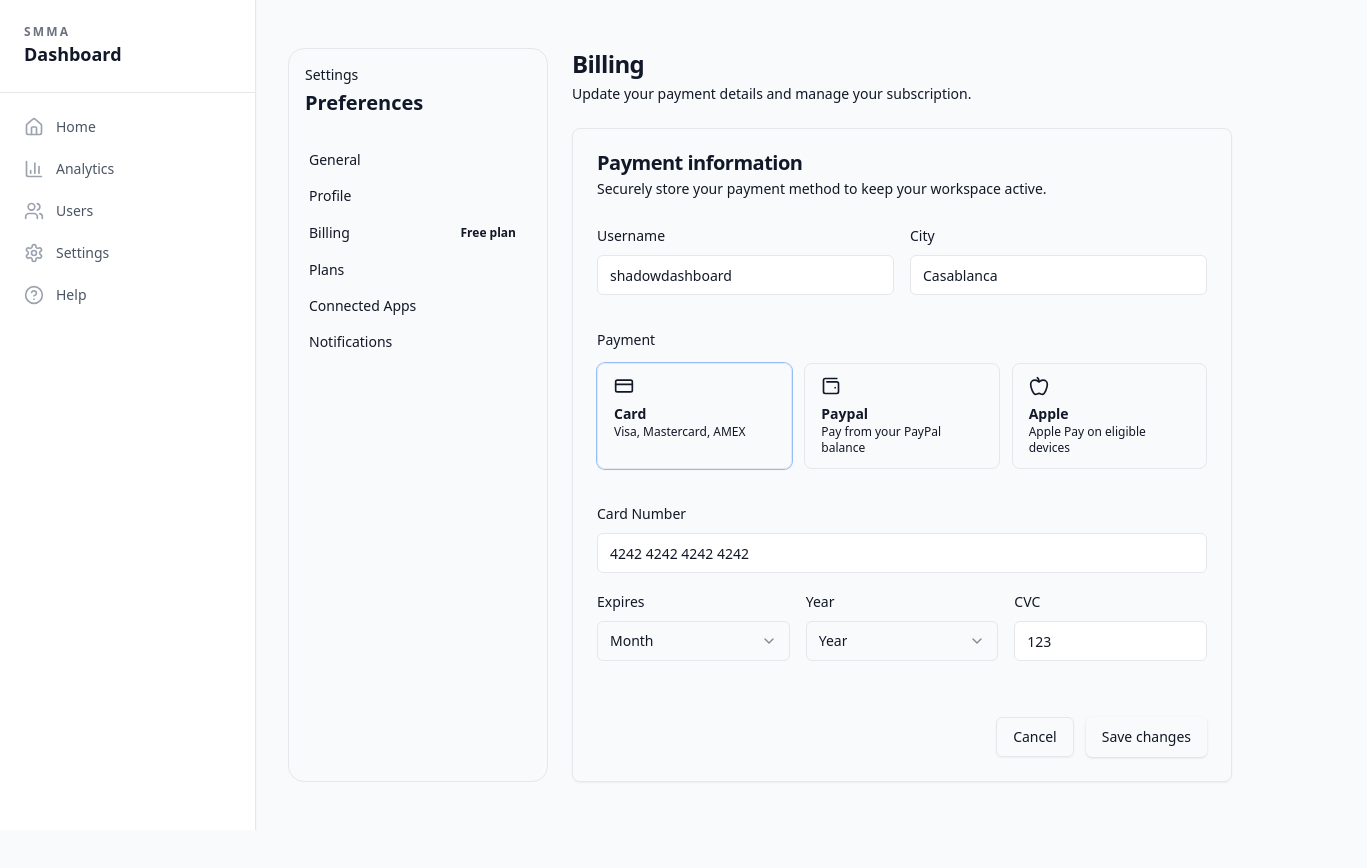
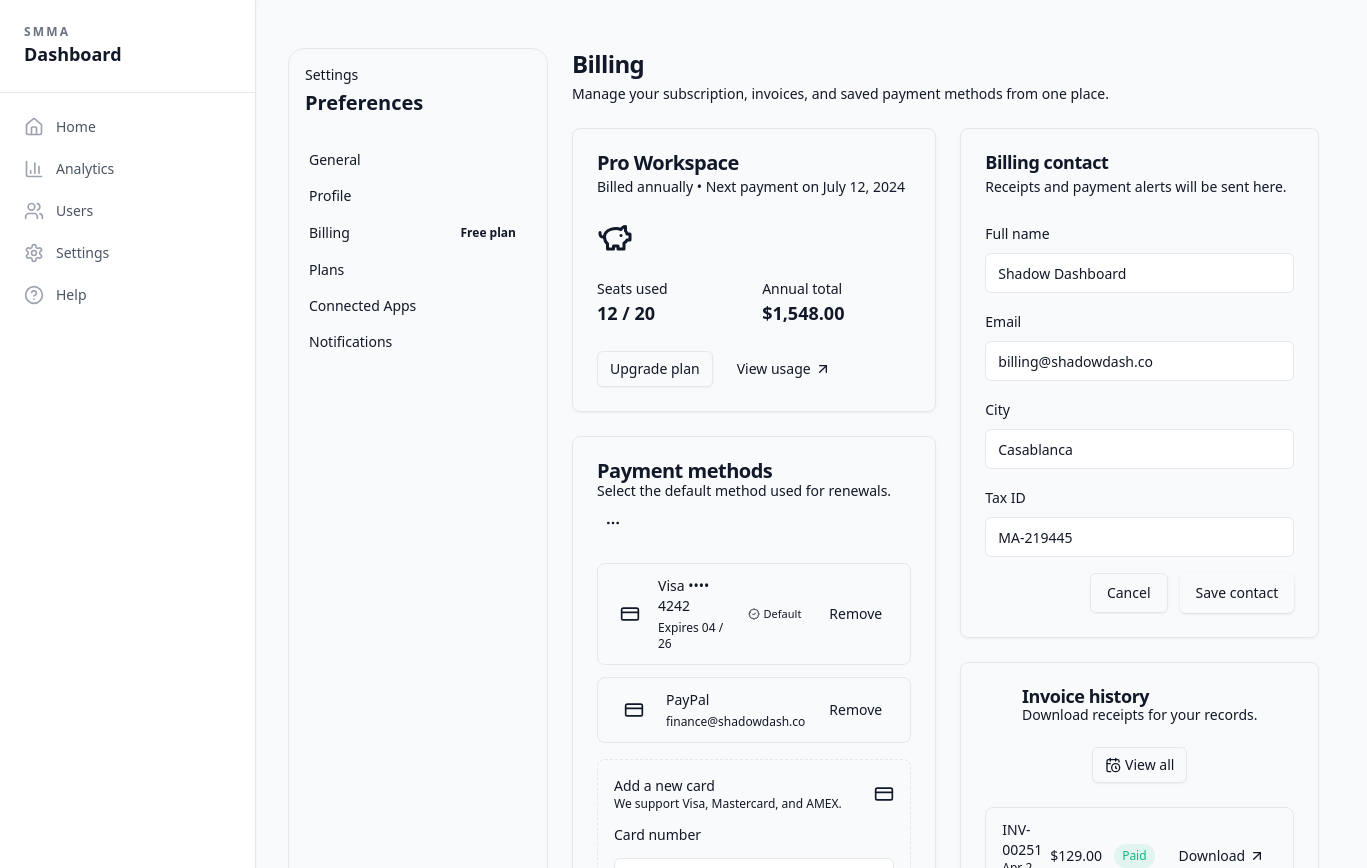
Before and after one commit to elkouariayoub-bit/smma-morocco, a Next.js app: page /settings/billing in a window 1280 px wide. Shown: the top 868 px of the page, 1367 px wide, since content can reach past the window. Before the commit the page ends 830 px from the top, so only its background shows below. Built offline with nearby package versions, Linux system fonts and the light colour scheme.

Commit message:
Revamp billing settings experience

```diff
--- a/app/(dashboard)/settings/billing/page.tsx
+++ b/app/(dashboard)/settings/billing/page.tsx
@@ -1,7 +1,14 @@
 'use client'
 
 import * as React from 'react'
-import { Apple, CreditCard, Wallet2 } from 'lucide-react'
+import {
+  ArrowUpRight,
+  BadgeCheck,
+  CalendarClock,
+  CreditCard,
+  MoreHorizontal,
+  PiggyBank,
+} from 'lucide-react'
 
 import { Button } from '@/components/ui/button'
 import {
@@ -24,55 +31,62 @@ import {
 import { cn } from '@/lib/utils'
 import { toast } from 'sonner'
 
-type PaymentMethod = 'card' | 'paypal' | 'apple'
+type PaymentMethodType = 'card' | 'paypal'
 
-type BillingState = {
-  username: string
-  city: string
-  paymentMethod: PaymentMethod
-  cardNumber: string
-  expiryMonth: string
-  expiryYear: string
-  cvc: string
+type PaymentMethod = {
+  id: string
+  type: PaymentMethodType
+  brand: string
+  last4?: string
+  expiry?: string
+  email?: string
 }
 
-const initialState: BillingState = {
-  username: 'shadowdashboard',
-  city: 'Casablanca',
-  paymentMethod: 'card',
-  cardNumber: '4242 4242 4242 4242',
-  expiryMonth: '04',
-  expiryYear: '2026',
-  cvc: '123',
+type BillingContact = {
+  fullName: string
+  city: string
+  taxId: string
+  email: string
 }
 
-const paymentOptions: Array<{
-  value: PaymentMethod
-  label: string
-  description: string
-  icon: React.ComponentType<React.SVGProps<SVGSVGElement>>
-}> = [
+type Invoice = {
+  id: string
+  date: string
+  total: string
+  status: 'paid' | 'due'
+  url: string
+}
+
+const initialContact: BillingContact = {
+  fullName: 'Shadow Dashboard',
+  city: 'Casablanca',
+  taxId: 'MA-219445',
+  email: 'billing@shadowdash.co',
+}
+
+const initialMethods: PaymentMethod[] = [
   {
-    value: 'card',
-    label: 'Card',
-    description: 'Visa, Mastercard, AMEX',
-    icon: CreditCard,
+    id: 'pm_visa',
+    type: 'card',
+    brand: 'Visa',
+    last4: '4242',
+    expiry: '04 / 26',
   },
   {
-    value: 'paypal',
-    label: 'Paypal',
-    description: 'Pay from your PayPal balance',
-    icon: Wallet2,
-  },
-  {
-    value: 'apple',
-    label: 'Apple',
-    description: 'Apple Pay on eligible devices',
-    icon: Apple,
+    id: 'pm_paypal',
+    type: 'paypal',
+    brand: 'PayPal',
+    email: 'finance@shadowdash.co',
   },
 ]
 
-const months = [
+const invoices: Invoice[] = [
+  { id: 'INV-00251', date: 'Apr 2, 2024', total: '$129.00', status: 'paid', url: '#' },
+  { id: 'INV-00238', date: 'Mar 2, 2024', total: '$129.00', status: 'paid', url: '#' },
+  { id: 'INV-00221', date: 'Feb 2, 2024', total: '$129.00', status: 'paid', url: '#' },
+]
+
+const expiryMonths = [
   { value: '01', label: 'January' },
   { value: '02', label: 'February' },
   { value: '03', label: 'March' },
@@ -87,145 +101,228 @@ const months = [
   { value: '12', label: 'December' },
 ]
 
-const years = Array.from({ length: 10 }, (_, index) => (new Date().getFullYear() + index).toString())
+const expiryYears = Array.from({ length: 10 }, (_, index) => (new Date().getFullYear() + index).toString())
 
 export default function BillingSettingsPage() {
-  const [values, setValues] = React.useState<BillingState>(initialState)
-  const [isSaving, setIsSaving] = React.useState(false)
+  const [contact, setContact] = React.useState<BillingContact>(initialContact)
+  const [activeMethod, setActiveMethod] = React.useState(initialMethods[0]!.id)
+  const [methods, setMethods] = React.useState<PaymentMethod[]>(initialMethods)
+  const [isSavingContact, setIsSavingContact] = React.useState(false)
+  const [isSavingCard, setIsSavingCard] = React.useState(false)
+  const [newCard, setNewCard] = React.useState({
+    number: '4242 4242 4242 4242',
+    month: '04',
+    year: expiryYears[2]!,
+    cvc: '123',
+  })
 
-  const isCard = values.paymentMethod === 'card'
+  const selectedMethod = methods.find((method) => method.id === activeMethod)
 
-  function updateField<Field extends keyof BillingState>(field: Field, next: BillingState[Field]) {
-    setValues((prev) => ({
+  function updateContact<Field extends keyof BillingContact>(field: Field, value: BillingContact[Field]) {
+    setContact((prev) => ({
       ...prev,
-      [field]: next,
+      [field]: value,
     }))
   }
 
-  async function handleSubmit(event: React.FormEvent<HTMLFormElement>) {
+  async function saveContact(event: React.FormEvent<HTMLFormElement>) {
     event.preventDefault()
-    setIsSaving(true)
+    setIsSavingContact(true)
     try {
       // 🔗 Replace with your API call later
-      // await fetch('/api/billing', {
-      //   method: 'POST',
+      // await fetch('/api/billing/contact', {
+      //   method: 'PATCH',
       //   headers: { 'Content-Type': 'application/json' },
-      //   body: JSON.stringify(values),
+      //   body: JSON.stringify(contact),
       // })
       await new Promise((resolve) => setTimeout(resolve, 600))
-      toast.success('Billing details saved')
+      toast.success('Billing contact updated')
     } catch (error: any) {
-      toast.error(error?.message ?? 'Something went wrong while saving your billing details')
+      toast.error(error?.message ?? 'Something went wrong while saving your contact details')
     } finally {
-      setIsSaving(false)
+      setIsSavingContact(false)
     }
   }
 
-  function handleReset() {
-    setValues(initialState)
-    toast.success('Changes discarded', {
-      description: 'We restored your previous billing details.',
-    })
+  async function saveCard(event: React.FormEvent<HTMLFormElement>) {
+    event.preventDefault()
+    setIsSavingCard(true)
+    try {
+      // 🔗 Replace with your API call later
+      // await fetch('/api/billing/payment-methods', {
+      //   method: 'POST',
+      //   headers: { 'Content-Type': 'application/json' },
+      //   body: JSON.stringify({
+      //     number: newCard.number,
+      //     expMonth: newCard.month,
+      //     expYear: newCard.year,
+      //     cvc: newCard.cvc,
+      //   }),
+      // })
+      await new Promise((resolve) => setTimeout(resolve, 700))
+      const id = `pm_${Math.random().toString(36).slice(2, 7)}`
+      const last4 = newCard.number.slice(-4)
+      const card: PaymentMethod = {
+        id,
+        type: 'card',
+        brand: 'Visa',
+        last4,
+        expiry: `${newCard.month} / ${newCard.year.slice(-2)}`,
+      }
+      setMethods((prev) => [card, ...prev])
+      setActiveMethod(id)
+      toast.success('Card added', { description: `•••• ${last4} is now your default method.` })
+    } catch (error: any) {
+      toast.error(error?.message ?? 'Unable to add the card right now')
+    } finally {
+      setIsSavingCard(false)
+    }
+  }
+
+  function removeMethod(id: string) {
+    setMethods((prev) => prev.filter((method) => method.id !== id))
+    if (activeMethod === id && methods.length > 1) {
+      const fallback = methods.find((method) => method.id !== id)
+      if (fallback) {
+        setActiveMethod(fallback.id)
+      }
+    }
+    toast.success('Payment method removed')
   }
 
   return (
     <div className="space-y-6">
       <div className="space-y-1">
         <h1 className="text-2xl font-semibold tracking-tight">Billing</h1>
-        <p className="text-sm text-muted-foreground">Update your payment details and manage your subscription.</p>
+        <p className="text-sm text-muted-foreground">
+          Manage your subscription, invoices, and saved payment methods from one place.
+        </p>
       </div>
 
+      <div className="grid gap-6 lg:grid-cols-[1.6fr_1fr]">
+        <div className="space-y-6">
+          <Card className="border-primary/20 bg-primary/5">
+            <CardHeader className="flex flex-row items-start justify-between gap-4">
+              <div className="space-y-1">
+                <CardTitle className="text-xl">Pro Workspace</CardTitle>
+                <CardDescription>
+                  Billed annually • Next payment on <span className="font-medium text-foreground">July 12, 2024</span>
+                </CardDescription>
+              </div>
+              <PiggyBank className="h-9 w-9 text-primary" />
+            </CardHeader>
+            <CardContent className="grid gap-4 sm:grid-cols-2">
+              <div>
+                <div className="text-sm text-muted-foreground">Seats used</div>
+                <p className="text-lg font-semibold">12 / 20</p>
+              </div>
+              <div>
+                <div className="text-sm text-muted-foreground">Annual total</div>
+                <p className="text-lg font-semibold">$1,548.00</p>
+              </div>
+            </CardContent>
+            <CardFooter className="flex flex-wrap gap-3">
+              <Button type="button" size="sm" variant="outline">
+                Upgrade plan
+              </Button>
+              <Button type="button" size="sm" variant="ghost" className="gap-1">
+                View usage
+                <ArrowUpRight className="h-4 w-4" />
+              </Button>
+            </CardFooter>
+          </Card>
+
           <Card>
-        <CardHeader>
-          <CardTitle className="text-xl">Payment information</CardTitle>
-          <CardDescription>Securely store your payment method to keep your workspace active.</CardDescription>
+            <CardHeader className="flex flex-row items-start justify-between">
+              <div>
+                <CardTitle className="text-xl">Payment methods</CardTitle>
+                <CardDescription>Select the default method used for renewals.</CardDescription>
+              </div>
+              <Button type="button" variant="ghost" size="icon" className="h-8 w-8">
+                <MoreHorizontal className="h-4 w-4" />
+              </Button>
             </CardHeader>
-        <form onSubmit={handleSubmit} className="space-y-8">
-          <CardContent className="space-y-8">
-            <div className="grid gap-4 md:grid-cols-2">
-              <div className="space-y-2">
-                <Label htmlFor="username">Username</Label>
-                <Input
-                  id="username"
-                  value={values.username}
-                  onChange={(event) => updateField('username', event.target.value)}
-                  placeholder="Enter username"
-                  autoComplete="username"
-                />
+            <CardContent className="space-y-4">
+              <div className="space-y-3">
+                {methods.map((method) => {
+                  const isActive = activeMethod === method.id
+                  return (
+                    <div
+                      key={method.id}
+                      className={cn(
+                        'flex items-center justify-between gap-3 rounded-lg border px-4 py-3 transition-colors',
+                        isActive ? 'border-primary bg-primary/5' : 'border-border hover:bg-muted/60',
+                      )}
+                    >
+                      <button
+                        type="button"
+                        onClick={() => setActiveMethod(method.id)}
+                        className="flex flex-1 items-center gap-3 text-left"
+                        aria-pressed={isActive}
+                      >
+                        <div className="flex h-10 w-10 items-center justify-center rounded-full bg-muted">
+                          <CreditCard className="h-5 w-5" />
                         </div>
-              <div className="space-y-2">
-                <Label htmlFor="city">City</Label>
-                <Input
-                  id="city"
-                  value={values.city}
-                  onChange={(event) => updateField('city', event.target.value)}
-                  placeholder="Enter city"
-                  autoComplete="address-level2"
-                />
+                        <div className="space-y-1">
+                          <p className="text-sm font-medium text-foreground">
+                            {method.brand}
+                            {method.last4 ? ` •••• ${method.last4}` : ''}
+                          </p>
+                          <p className="text-xs text-muted-foreground">
+                            {method.type === 'card' ? `Expires ${method.expiry}` : method.email}
+                          </p>
+                        </div>
+                      </button>
+                      <div className="flex items-center gap-2">
+                        {isActive && (
+                          <span className="flex items-center gap-1 rounded-full bg-primary/10 px-2 py-1 text-[11px] font-medium text-primary">
+                            <BadgeCheck className="h-3 w-3" />
+                            Default
+                          </span>
+                        )}
+                        <Button
+                          type="button"
+                          variant="ghost"
+                          size="sm"
+                          onClick={() => removeMethod(method.id)}
+                          disabled={methods.length === 1}
+                        >
+                          Remove
+                        </Button>
                       </div>
                     </div>
-
-            <div className="space-y-3">
-              <Label className="text-sm font-medium">Payment</Label>
-              <div role="radiogroup" className="grid gap-3 sm:grid-cols-3">
-                {paymentOptions.map((option) => {
-                  const Icon = option.icon
-                  const selected = values.paymentMethod === option.value
-                  return (
-                    <button
-                      key={option.value}
-                      type="button"
-                      role="radio"
-                      aria-checked={selected}
-                      onClick={() => updateField('paymentMethod', option.value)}
-                      className={cn(
-                        'flex h-full flex-col gap-2 rounded-lg border px-4 py-3 text-left transition-colors',
-                        'bg-card/40 hover:border-primary/60 hover:bg-muted/60 focus-visible:outline-none focus-visible:ring-2 focus-visible:ring-ring focus-visible:ring-offset-2',
-                        selected
-                          ? 'border-primary bg-primary/10 text-primary-foreground/90 shadow-sm ring-1 ring-primary'
-                          : 'border-border text-muted-foreground',
-                      )}
-                    >
-                      <Icon className="h-5 w-5" />
-                      <div>
-                        <div className="text-sm font-semibold text-foreground">{option.label}</div>
-                        <p className="text-xs text-muted-foreground">{option.description}</p>
-                      </div>
-                    </button>
                   )
                 })}
               </div>
+
+              <form onSubmit={saveCard} className="grid gap-4 rounded-lg border border-dashed p-4">
+                <div className="flex items-center justify-between gap-3">
+                  <div>
+                    <p className="text-sm font-medium">Add a new card</p>
+                    <p className="text-xs text-muted-foreground">We support Visa, Mastercard, and AMEX.</p>
                   </div>
-
-            <fieldset
-              className={cn('grid gap-4 md:grid-cols-2', !isCard && 'pointer-events-none opacity-60')}
-              disabled={!isCard}
-            >
-              <div className="space-y-2 md:col-span-2">
-                <Label htmlFor="card-number">Card Number</Label>
+                  <CreditCard className="h-5 w-5 text-muted-foreground" />
+                </div>
+                <Label htmlFor="new-card-number">Card number</Label>
                 <Input
-                  id="card-number"
+                  id="new-card-number"
+                  value={newCard.number}
+                  onChange={(event) => setNewCard((prev) => ({ ...prev, number: event.target.value }))}
                   inputMode="numeric"
-                  value={values.cardNumber}
-                  onChange={(event) => updateField('cardNumber', event.target.value)}
-                  placeholder="0000 0000 0000 0000"
                   autoComplete="cc-number"
                 />
-              </div>
-
-              <div className="grid gap-4 sm:grid-cols-3 md:col-span-2">
+                <div className="grid gap-4 sm:grid-cols-3">
                   <div className="space-y-2">
-                  <Label htmlFor="card-expiry-month">Expires</Label>
+                    <Label htmlFor="new-card-month">Month</Label>
                     <Select
-                    value={values.expiryMonth}
-                    onValueChange={(month) => updateField('expiryMonth', month)}
-                    disabled={!isCard}
+                      value={newCard.month}
+                      onValueChange={(month) => setNewCard((prev) => ({ ...prev, month }))}
                     >
-                    <SelectTrigger id="card-expiry-month">
-                      <SelectValue placeholder="Month" />
+                      <SelectTrigger id="new-card-month">
+                        <SelectValue placeholder="MM" />
                       </SelectTrigger>
                       <SelectContent>
-                      {months.map((month) => (
+                        {expiryMonths.map((month) => (
                           <SelectItem key={month.value} value={month.value}>
                             {month.label}
                           </SelectItem>
@@ -234,17 +331,13 @@ export default function BillingSettingsPage() {
                     </Select>
                   </div>
                   <div className="space-y-2">
-                  <Label htmlFor="card-expiry-year">Year</Label>
-                  <Select
-                    value={values.expiryYear}
-                    onValueChange={(year) => updateField('expiryYear', year)}
-                    disabled={!isCard}
-                  >
-                    <SelectTrigger id="card-expiry-year">
-                      <SelectValue placeholder="Year" />
+                    <Label htmlFor="new-card-year">Year</Label>
+                    <Select value={newCard.year} onValueChange={(year) => setNewCard((prev) => ({ ...prev, year }))}>
+                      <SelectTrigger id="new-card-year">
+                        <SelectValue placeholder="YY" />
                       </SelectTrigger>
                       <SelectContent>
-                      {years.map((year) => (
+                        {expiryYears.map((year) => (
                           <SelectItem key={year} value={year}>
                             {year}
                           </SelectItem>
@@ -253,34 +346,139 @@ export default function BillingSettingsPage() {
                     </Select>
                   </div>
                   <div className="space-y-2">
-                  <Label htmlFor="card-cvc">CVC</Label>
+                    <Label htmlFor="new-card-cvc">CVC</Label>
                     <Input
-                    id="card-cvc"
-                    value={values.cvc}
-                    onChange={(event) => updateField('cvc', event.target.value)}
-                    placeholder="CVC"
+                      id="new-card-cvc"
+                      value={newCard.cvc}
+                      onChange={(event) => setNewCard((prev) => ({ ...prev, cvc: event.target.value }))}
+                      inputMode="numeric"
                       autoComplete="cc-csc"
                     />
                   </div>
                 </div>
-            </fieldset>
+                <div className="flex flex-col gap-2 sm:flex-row sm:justify-end">
+                  <Button type="button" variant="ghost" size="sm" onClick={() => setNewCard({
+                    number: '4242 4242 4242 4242',
+                    month: '04',
+                    year: expiryYears[2]!,
+                    cvc: '123',
+                  })}>
+                    Reset
+                  </Button>
+                  <Button type="submit" size="sm" disabled={isSavingCard}>
+                    {isSavingCard ? 'Saving…' : 'Save card'}
+                  </Button>
+                </div>
+              </form>
+            </CardContent>
+          </Card>
+        </div>
 
-            {!isCard && (
-              <div className="rounded-md border border-dashed border-muted-foreground/40 bg-muted/40 p-4 text-sm text-muted-foreground">
-                Additional fields are disabled for {values.paymentMethod === 'paypal' ? 'PayPal' : 'Apple Pay'}. You will be redirected to complete the payment on the selected provider.
+        <div className="space-y-6">
+          <Card>
+            <CardHeader>
+              <CardTitle className="text-lg">Billing contact</CardTitle>
+              <CardDescription>Receipts and payment alerts will be sent here.</CardDescription>
+            </CardHeader>
+            <CardContent>
+              <form onSubmit={saveContact} className="space-y-4">
+                <div className="space-y-2">
+                  <Label htmlFor="billing-name">Full name</Label>
+                  <Input
+                    id="billing-name"
+                    value={contact.fullName}
+                    onChange={(event) => updateContact('fullName', event.target.value)}
+                  />
                 </div>
-            )}
-          </CardContent>
-          <CardFooter className="flex flex-col gap-3 sm:flex-row sm:justify-end">
-            <Button type="button" variant="outline" onClick={handleReset}>
+                <div className="space-y-2">
+                  <Label htmlFor="billing-email">Email</Label>
+                  <Input
+                    id="billing-email"
+                    type="email"
+                    autoComplete="email"
+                    value={contact.email}
+                    onChange={(event) => updateContact('email', event.target.value)}
+                  />
+                </div>
+                <div className="space-y-2">
+                  <Label htmlFor="billing-city">City</Label>
+                  <Input
+                    id="billing-city"
+                    value={contact.city}
+                    onChange={(event) => updateContact('city', event.target.value)}
+                  />
+                </div>
+                <div className="space-y-2">
+                  <Label htmlFor="billing-tax">Tax ID</Label>
+                  <Input
+                    id="billing-tax"
+                    value={contact.taxId}
+                    onChange={(event) => updateContact('taxId', event.target.value)}
+                  />
+                </div>
+                <div className="flex flex-col gap-3 sm:flex-row sm:justify-end">
+                  <Button
+                    type="button"
+                    variant="outline"
+                    onClick={() => {
+                      setContact(initialContact)
+                      toast.success('Contact reset to defaults')
+                    }}
+                  >
                     Cancel
                   </Button>
-            <Button type="submit" disabled={isSaving}>
-              {isSaving ? 'Saving…' : 'Save changes'}
+                  <Button type="submit" disabled={isSavingContact}>
+                    {isSavingContact ? 'Saving…' : 'Save contact'}
                   </Button>
-          </CardFooter>
+                </div>
               </form>
+            </CardContent>
           </Card>
+
+          <Card>
+            <CardHeader className="flex flex-row items-center justify-between gap-4">
+              <div>
+                <CardTitle className="text-lg">Invoice history</CardTitle>
+                <CardDescription>Download receipts for your records.</CardDescription>
+              </div>
+              <Button type="button" variant="outline" size="sm" className="gap-1">
+                <CalendarClock className="h-4 w-4" />
+                View all
+              </Button>
+            </CardHeader>
+            <CardContent className="space-y-3">
+              {invoices.map((invoice) => (
+                <div
+                  key={invoice.id}
+                  className="flex flex-col gap-2 rounded-lg border px-4 py-3 sm:flex-row sm:items-center sm:justify-between"
+                >
+                  <div>
+                    <p className="text-sm font-medium text-foreground">{invoice.id}</p>
+                    <p className="text-xs text-muted-foreground">{invoice.date}</p>
+                  </div>
+                  <div className="flex items-center gap-3">
+                    <span className="text-sm font-medium">{invoice.total}</span>
+                    <span
+                      className={cn(
+                        'rounded-full px-2 py-1 text-xs font-medium',
+                        invoice.status === 'paid'
+                          ? 'bg-emerald-500/10 text-emerald-500'
+                          : 'bg-amber-500/10 text-amber-600',
+                      )}
+                    >
+                      {invoice.status === 'paid' ? 'Paid' : 'Due'}
+                    </span>
+                    <Button type="button" size="sm" variant="ghost" className="gap-1">
+                      Download
+                      <ArrowUpRight className="h-4 w-4" />
+                    </Button>
+                  </div>
+                </div>
+              ))}
+            </CardContent>
+          </Card>
+        </div>
+      </div>
     </div>
   )
 }
```
Lines whose indentation alone changed are shown as unchanged.
